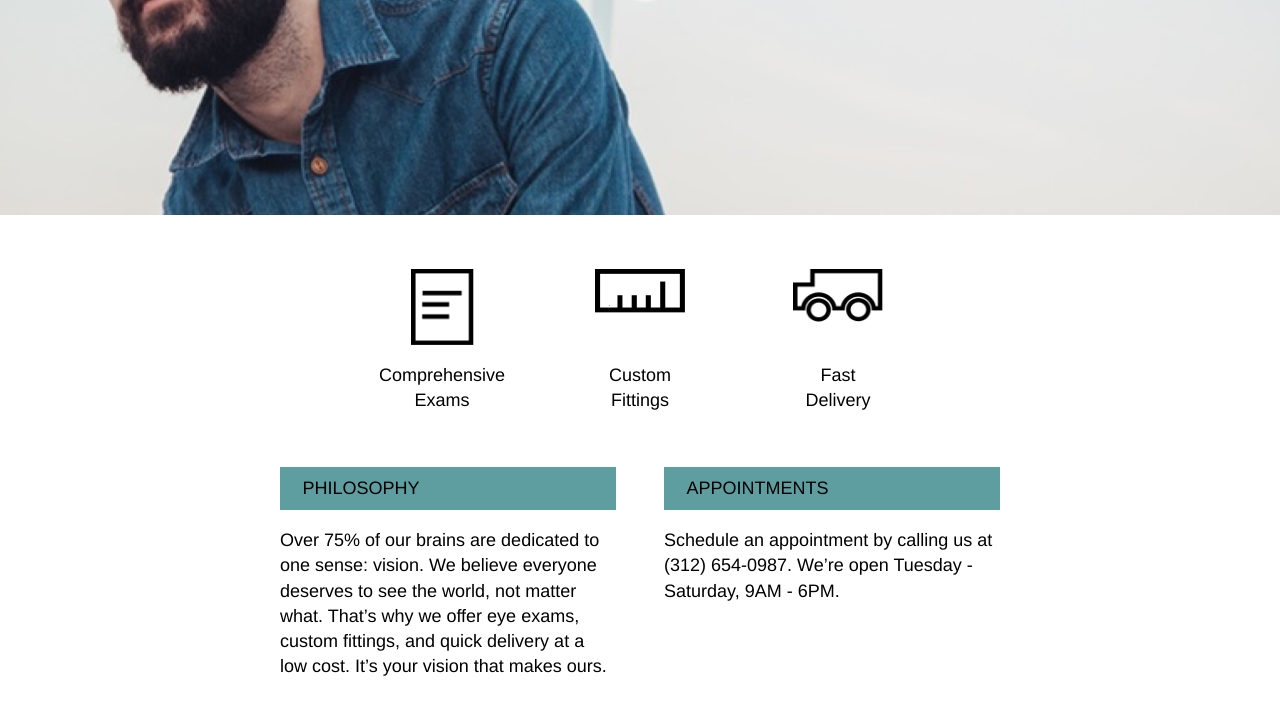
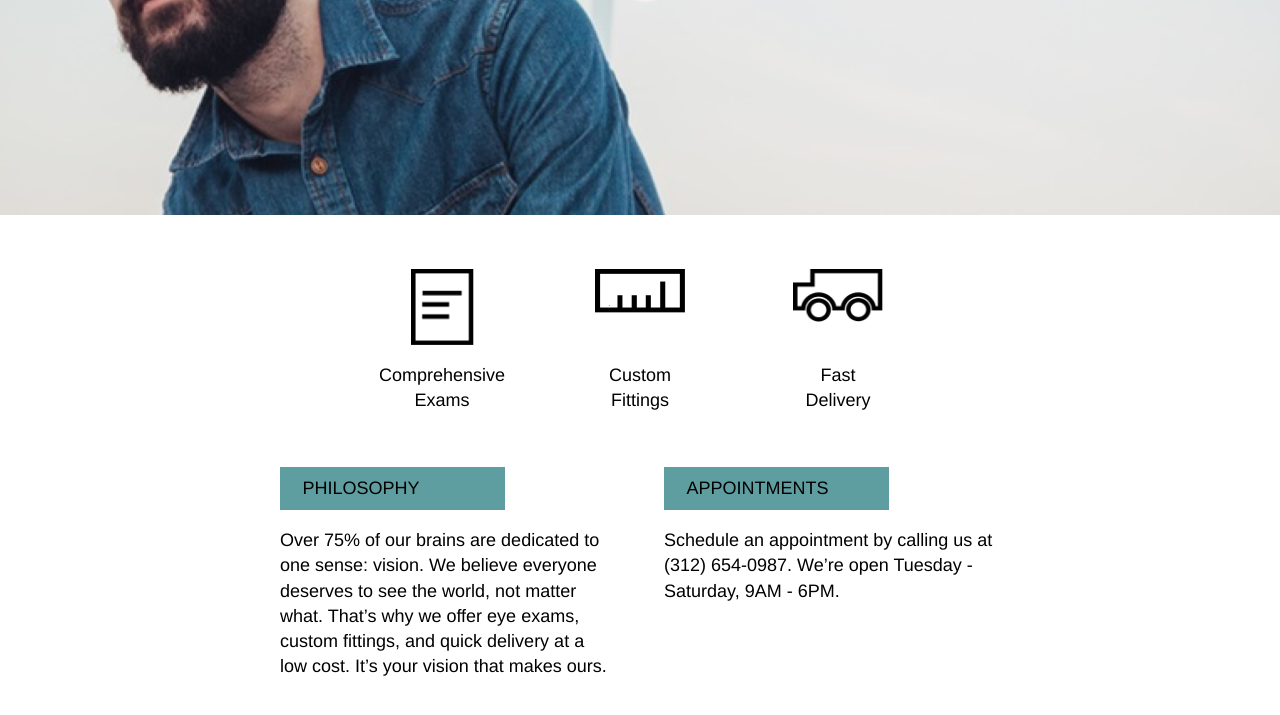
Before and after one commit to shyamnair1487/Tortoiseshell_Optics, a plain HTML site: page index.html in a window 1280 px wide. Shown: the part 361-1076 px from the top of the page. Drawn offline with Linux system fonts and the light colour scheme.

Commit message:
Adjusted width of title in info section

```diff
--- a/resources/css/style.css
+++ b/resources/css/style.css
@@ -120,6 +120,7 @@ header .flex {
   margin-bottom: 1rem;
   padding: 0.5rem 1.25rem;
   background: cadetblue;
+  width: 10rem;
 }
 
 .supporting.container .info:nth-child(1) {
@@ -140,3 +141,5 @@ footer img {
   margin-left: 4rem;
   margin-right: 1rem;
 }
+
+/**** Media Queries ********/
```
